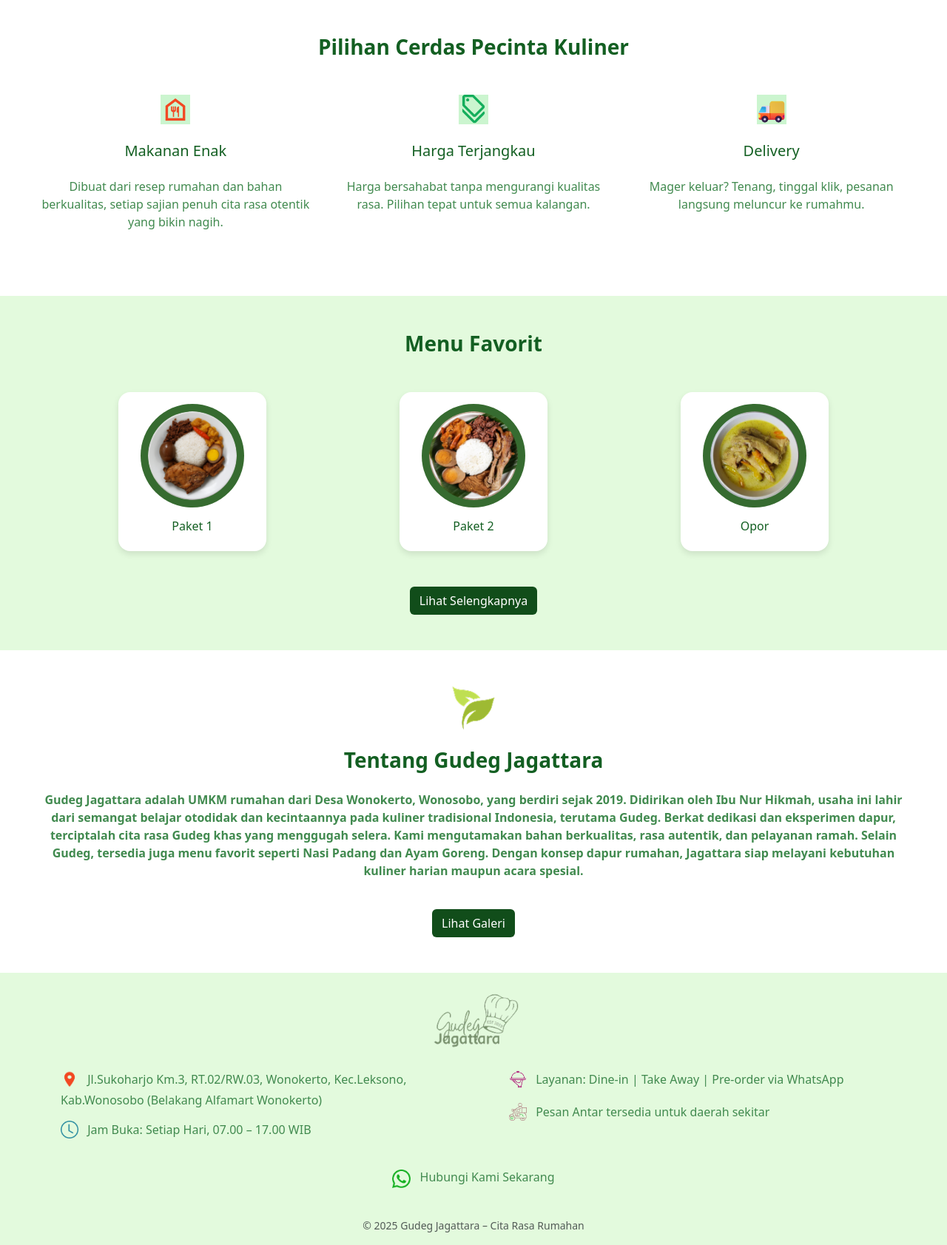
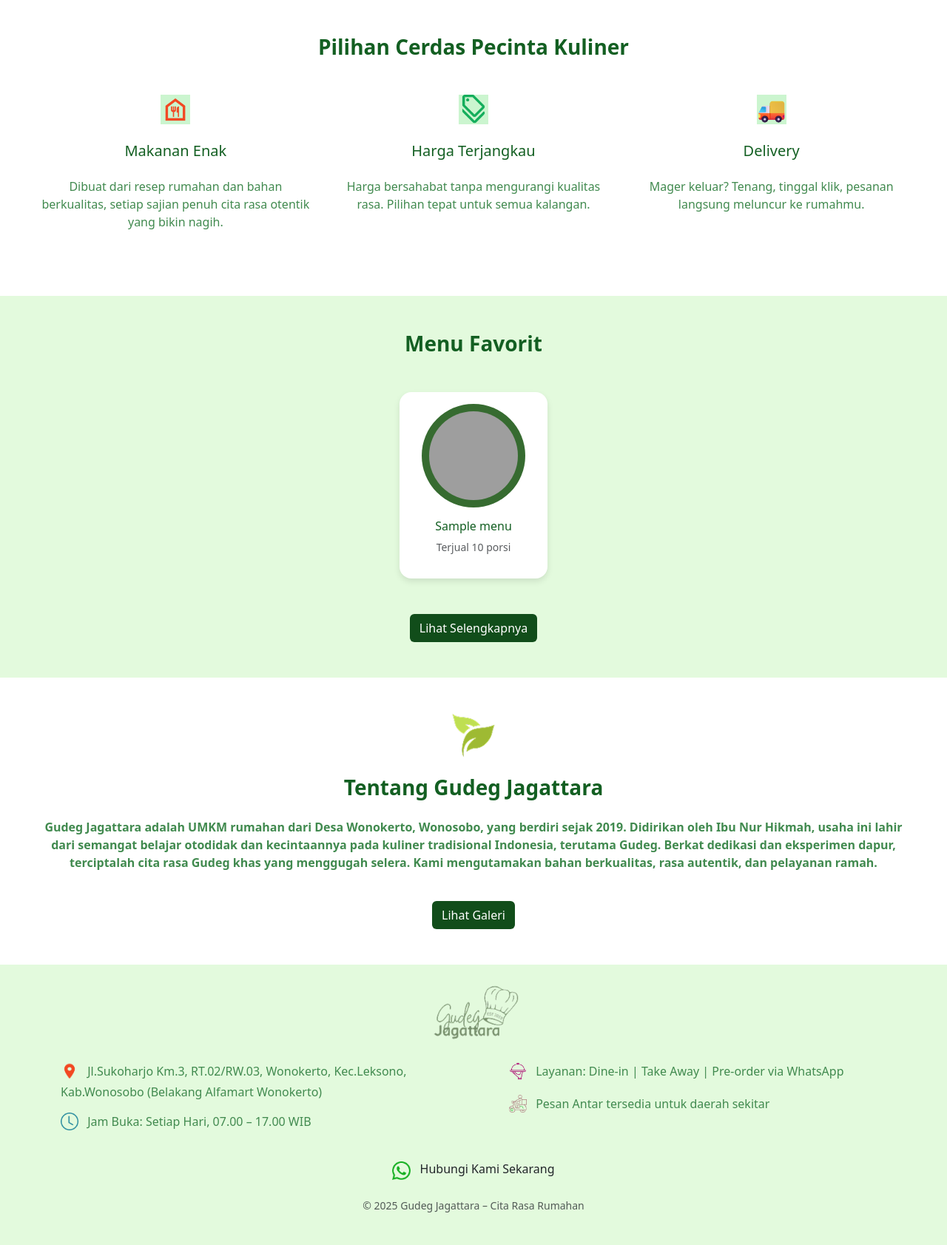
Before and after one commit to sifahikmah/Capstone-Project-Gudeg-Jagattara, a PHP site: page / in a window 1280 px wide. Shown: the part 619-2302 px from the top of the page at 74% size. After the commit the page ends 2258 px from the top, so only its background shows below. Run offline with PHP 8.4, Linux system fonts and the light colour scheme; tables that the repository leaves empty or names only in its code hold one stand-in row (values such as "Sample post"); grey boxes are pictures that could not be loaded.

Commit message:
edit hubungi kami dan menu favorit

```diff
--- a/galeri.php
+++ b/galeri.php
@@ -175,10 +175,10 @@
       </div>
       <div class="row mt-1">
         <div class="col text-center">
-          <p>
+          <a href="https://wa.me/6281327456736" target="_blank" style="text-decoration: none; color: inherit;">
             <img src="./assets/footer/whatsapp.png" alt="whatsapp" width="25" class="me-2">
             Hubungi Kami Sekarang
-          </p>
+          </a>
         </div>
       </div>
     </div>
--- a/index.php
+++ b/index.php
@@ -1,12 +1,36 @@
+
+<?php
+session_start();
+include 'koneksi.php';
+
+// Ambil 3 menu terlaris
+$query = "
+  SELECT
+    COALESCE(m.nama_menu, d.nama_menu_manual) AS nama_menu,
+    m.gambar,
+    SUM(d.jumlah) AS total_terjual
+  FROM detail_pesanan d
+  JOIN pesanan p ON d.id_pesanan = p.id_pesanan
+  LEFT JOIN menu m ON d.id_menu = m.id_menu
+  WHERE p.status = 'diterima'
+  GROUP BY nama_menu, m.gambar
+  ORDER BY total_terjual DESC
+  LIMIT 3
+";
+$terlaris = mysqli_query($koneksi, $query);
+
+if (!$terlaris) {
+  die("Query gagal: " . mysqli_error($koneksi));
+}
+?>
+
 <!DOCTYPE html>
 <html lang="id">
 <head>
   <meta charset="UTF-8" />
   <meta name="viewport" content="width=device-width, initial-scale=1.0" />
   <title>Gudeg Jagattara</title>
-  <!-- Bootstrap CSS -->
   <link href="https://cdn.jsdelivr.net/npm/bootstrap@5.3.3/dist/css/bootstrap.min.css" rel="stylesheet">
-  <!-- Bootstrap JS -->
   <script src="https://cdn.jsdelivr.net/npm/bootstrap@5.3.3/dist/js/bootstrap.bundle.min.js"></script>
   <link rel="stylesheet" href="https://cdnjs.cloudflare.com/ajax/libs/animate.css/4.1.1/animate.min.css"/>
   <style>
@@ -69,29 +93,27 @@
   </style>
 </head>
 <body>
+
 <!-- Navbar -->
 <nav class="navbar navbar-expand-lg bg-transparent">
   <div class="container">
     <a class="navbar-brand" href="index.php">
       <img src="./assets/logo.png" alt="Gudeg Jagattara" width="150">
     </a>
-      <!-- Tombol hamburger untuk mobile -->
-      <button class="navbar-toggler" type="button" data-bs-toggle="collapse" data-bs-target="#navbarNavAlt"
-        aria-controls="navbarNavAlt" aria-expanded="false" aria-label="Toggle navigation">
+    <button class="navbar-toggler" type="button" data-bs-toggle="collapse" data-bs-target="#navbarNavAlt">
       <span class="navbar-toggler-icon"></span>
     </button>
-
     <div class="collapse navbar-collapse justify-content-end" id="navbarNavAlt">
       <div class="navbar-nav fw-semibold">
         <a class="nav-link active me-3" style="color: #135f22;" href="index.php">Home</a>
         <a class="nav-link me-3" style="color: #135f22;" href="menu.php">Menu</a>
-            <a class="nav-link" style="color: #135f22;" href="index.php#tentang">Tentang Kami</a>
+        <a class="nav-link" style="color: #135f22;" href="#tentang">Tentang Kami</a>
       </div>
     </div>
   </div>
 </nav>
 
-  <!-- Hero Section -->
+<!-- Hero -->
 <section class="pt-3 pb-5 position-relative">
   <div class="container">
     <div class="row">
@@ -102,7 +124,6 @@
         <p style="color: #418a4f;" class="fw-bold mb-5 fs-6 animate__animated animate__fadeInUp">
           Gudeg Jagattara menyediakan berbagai masakan tradisional Indonesia dengan “Gudeg” sebagai menu spesialnya.
         </p>
-          <!-- <a href="#" class="btn btn-green me-2">Pesan Sekarang</a> -->
         <a href="menu.php" class="btn btn-green me-2">Lihat Menu</a>
       </div>
       <div class="col-md-6 position-relative">
@@ -141,36 +162,49 @@
         <div class="container">
         <h3 class="mb-5 fw-bold" style="color: #135f22;">Menu Favorit</h3>
         <div class="row justify-content-center">
+        <?php while ($row = mysqli_fetch_assoc($terlaris)) : ?>
         <div class="col-md-4 d-flex justify-content-center mb-4">
           <div class="menu-card">
+            <?php
+              // ambil nama menu dari database
+              $nama_menu = strtolower($row['nama_menu']);
+
+              // tentukan gambar berdasarkan nama menu
+              switch ($nama_menu) {
+                case 'paket 1':
+                  $gambar = 'paket1.png';
+                  break;
+                case 'paket 2':
+                  $gambar = 'paket2.png';
+                  break;
+                case 'paket 3':
+                  $gambar = 'paket3.png';
+                  break;
+                case 'paket 4':
+                  $gambar = 'paket4.png';
+                  break;
+                case 'opor':
+                  $gambar = 'opor.png';
+                  break;
+                default:
+                  $gambar = 'default.png'; // fallback kalau nama gak cocok
+                  break;
+              }
+            ?>
             <div class="img-wrapper-small">
-              <img src="./assets/menu/paket1.png" alt="Paket 1">
+              <img src="./assets/menu/<?= $gambar ?>" alt="<?= htmlspecialchars($row['nama_menu']) ?>">
             </div>
-            <h5 class="mt-3">Paket 1</h5>
+            <h5 class="mt-3"><?= htmlspecialchars($row['nama_menu']) ?></h5>
+            <p class="text-muted small">Terjual <?= $row['total_terjual'] ?> porsi</p>
           </div>
         </div>
-        <div class="col-md-4 d-flex justify-content-center mb-4">
-          <div class="menu-card">
-            <div class="img-wrapper-small">
-              <img src="./assets/menu/paket2.png" alt="Paket 2">
-            </div>
-            <h5 class="mt-3">Paket 2</h5>
-          </div>
-        </div>
-        <div class="col-md-4 d-flex justify-content-center mb-4">
-          <div class="menu-card">
-            <div class="img-wrapper-small">
-              <img src="./assets/menu/opor.png" alt="Opor">
-            </div>
-            <h5 class="mt-3">Opor</h5>
-          </div>
-        </div>
+      <?php endwhile; ?>
     </div>
     <a href="menu.php" class="btn btn-green mt-4">Lihat Selengkapnya</a>
   </div>
 </section>
 
-  <!-- Tentang Kami -->
+<!-- Tentang -->
 <section id="tentang" class="py-5 bg-white text-center">
   <div class="container-fluid px-4 px-md-5">
     <img src="./assets/image-tk.png" alt="decoration" width="60">
@@ -178,7 +212,7 @@
     <div class="justify-content-center fw-semibold">
       <p>
         Gudeg Jagattara adalah UMKM rumahan dari Desa Wonokerto, Wonosobo, yang berdiri sejak 2019. Didirikan oleh Ibu Nur Hikmah, usaha ini lahir dari semangat belajar otodidak dan kecintaannya pada kuliner tradisional Indonesia, terutama Gudeg. Berkat dedikasi dan eksperimen dapur, terciptalah cita rasa Gudeg khas yang menggugah selera.
-            Kami mengutamakan bahan berkualitas, rasa autentik, dan pelayanan ramah. Selain Gudeg, tersedia juga menu favorit seperti Nasi Padang dan Ayam Goreng. Dengan konsep dapur rumahan, Jagattara siap melayani kebutuhan kuliner harian maupun acara spesial.
+        Kami mengutamakan bahan berkualitas, rasa autentik, dan pelayanan ramah.
       </p>
       <a href="galeri.php" class="btn btn-green mt-4">Lihat Galeri</a>
     </div>
@@ -221,10 +255,10 @@
       <!-- Hubungi Kami -->
       <div class="row mt-1">
         <div class="col text-center">
-          <p>
+          <a href="https://wa.me/6281327456736" target="_blank" style="text-decoration: none; color: inherit;">
             <img src="./assets/footer/whatsapp.png" alt="whatsapp" width="25" class="me-2">
             Hubungi Kami Sekarang
-          </p>
+          </a>
         </div>
       </div>
     </div>
```
Also changed, not shown: menu.php (+6 -2 lines), assets/uploads/6859820355f4b.png (added). Lines whose indentation alone changed are shown as unchanged.
